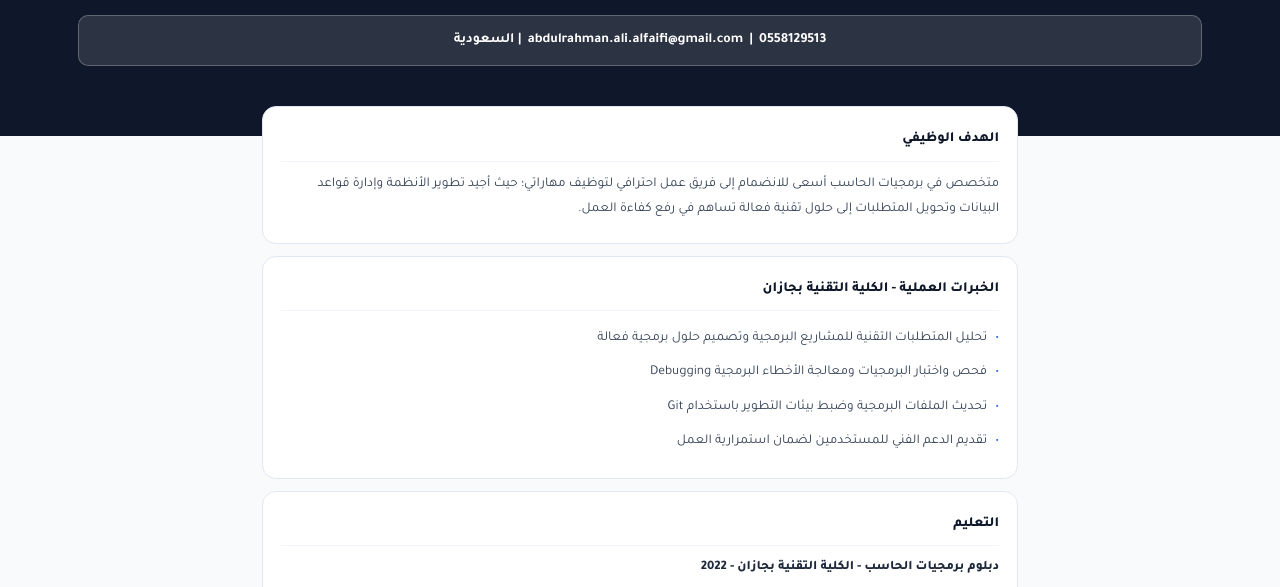
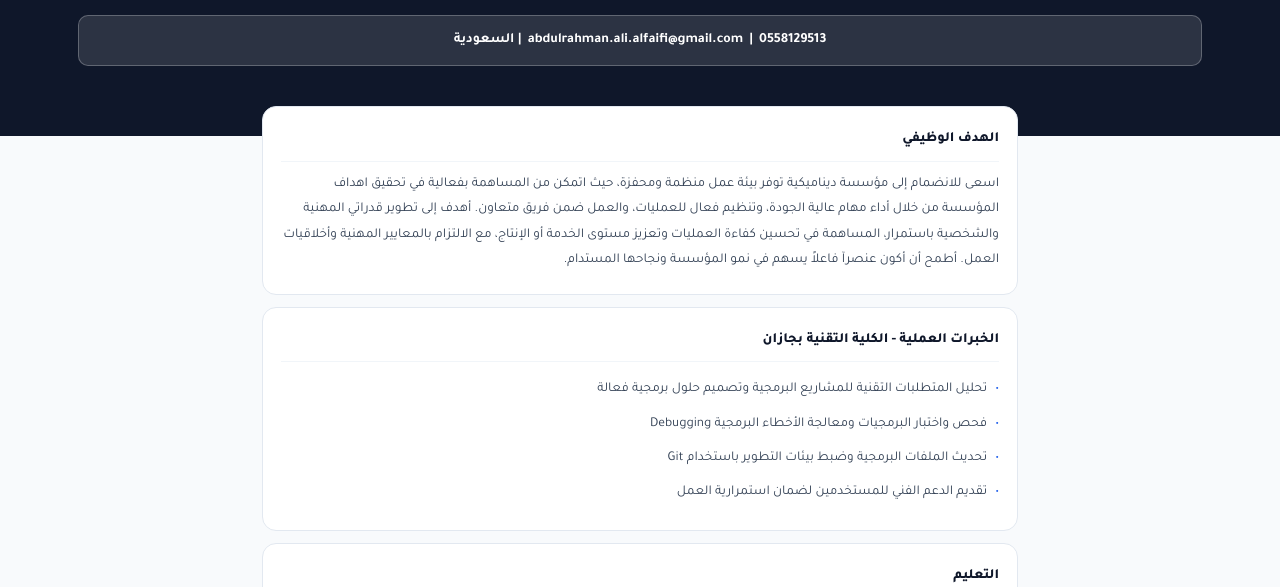
Before and after one commit to abdulrahman-alfaifi681/abdulrahman-alfaifi681.github.io, a plain HTML site: page index.html in a window 1280 px wide. Shown: the part 159-746 px from the top of the page. Drawn offline with Linux system fonts and the light colour scheme.

Commit message:
Update index.html

```diff
--- a/index.html
+++ b/index.html
@@ -41,7 +41,7 @@ body{font-family:'Tajawal',sans-serif;background:#f8fafc;color:#1e293b;line-heig
 </div>
 </div>
 <div class="wrap">
-<div class="box"><h2>الهدف الوظيفي</h2><p>متخصص في برمجيات الحاسب أسعى للانضمام إلى فريق عمل احترافي لتوظيف مهاراتي؛ حيث أجيد تطوير الأنظمة وإدارة قواعد البيانات وتحويل المتطلبات إلى حلول تقنية فعالة تساهم في رفع كفاءة العمل.</p></div>
+<div class="box"><h2>الهدف الوظيفي</h2><p>اسعى للانضمام إلى مؤسسة ديناميكية توفر بيئة عمل منظمة ومحفزة، حيث اتمكن من المساهمة بفعالية في تحقيق اهداف المؤسسة من خلال أداء مهام عالية الجودة، وتنظيم فعال للعمليات، والعمل ضمن فريق متعاون. أهدف إلى تطوير قدراتي المهنية والشخصية باستمرار، المساهمة في تحسين كفاءة العمليات وتعزيز مستوى الخدمة أو الإنتاج، مع الالتزام بالمعايير المهنية وأخلاقيات العمل. أطمح أن أكون عنصرآ فاعلاً يسهم في نمو المؤسسة ونجاحها المستدام.</p></div>
 <div class="box"><h2>الخبرات العملية - الكلية التقنية بجازان</h2><ul class="list"><li><span>•</span> تحليل المتطلبات التقنية للمشاريع البرمجية وتصميم حلول برمجية فعالة</li><li><span>•</span> فحص واختبار البرمجيات ومعالجة الأخطاء البرمجية Debugging</li><li><span>•</span> تحديث الملفات البرمجية وضبط بيئات التطوير باستخدام Git</li><li><span>•</span> تقديم الدعم الفني للمستخدمين لضمان استمرارية العمل</li></ul></div>
 <div class="box"><h2>التعليم</h2><div class="edu-title">دبلوم برمجيات الحاسب - الكلية التقنية بجازان - 2022</div><ul class="list" style="margin-top:10px;"><li><span>•</span> دراسة تحليل وتصميم الأنظمة وتطوير البرمجيات</li><li><span>•</span> تطوير مهارات كتابة الأكواد وبناء تطبيقات الويب والهواتف الذكية</li><li><span>•</span> إنشاء وإدارة قواعد البيانات وكتابة استعلامات SQL</li><li><span>•</span> استخدام أدوات إدارة النسخ مثل Git و GitHub</li><li><span>•</span> تطبيق أساليب فحص البرمجيات وتصحيح الأخطاء البرمجية</li></ul></div>
 <div class="box"><h2>الدورات والشهادات التدريبية</h2><ul class="list"><li><span>•</span> دورة مهارات استخدام الحاسب الآلي في الأعمال المكتبية - مركز كون للتدريب - 60 ساعة</li><li><span>•</span> دورة الثقافة العمالية وفق نظام العمل السعودي - منصة دروب</li><li><span>•</span> دورة مهن المستقبل والتحول الرقمي - مركز هدف للتدريب - 15 ساعة</li><li><span>•</span> دورة معتمدة في Word و PowerPoint و Microsoft Excel</li><li><span>•</span> شهادة تجميع وصيانة الحاسب الآلي - Cisco</li></ul></div>
```
